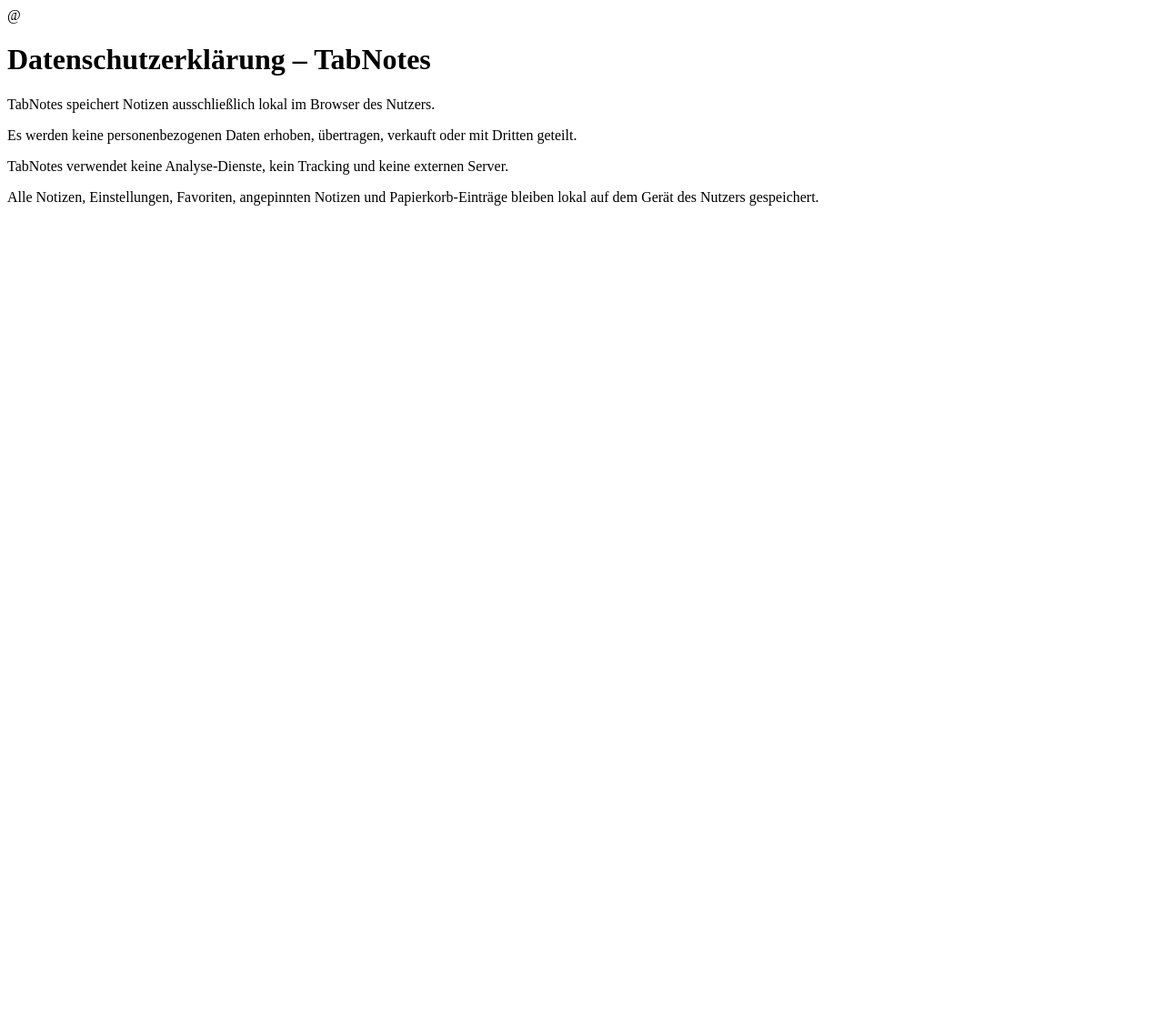
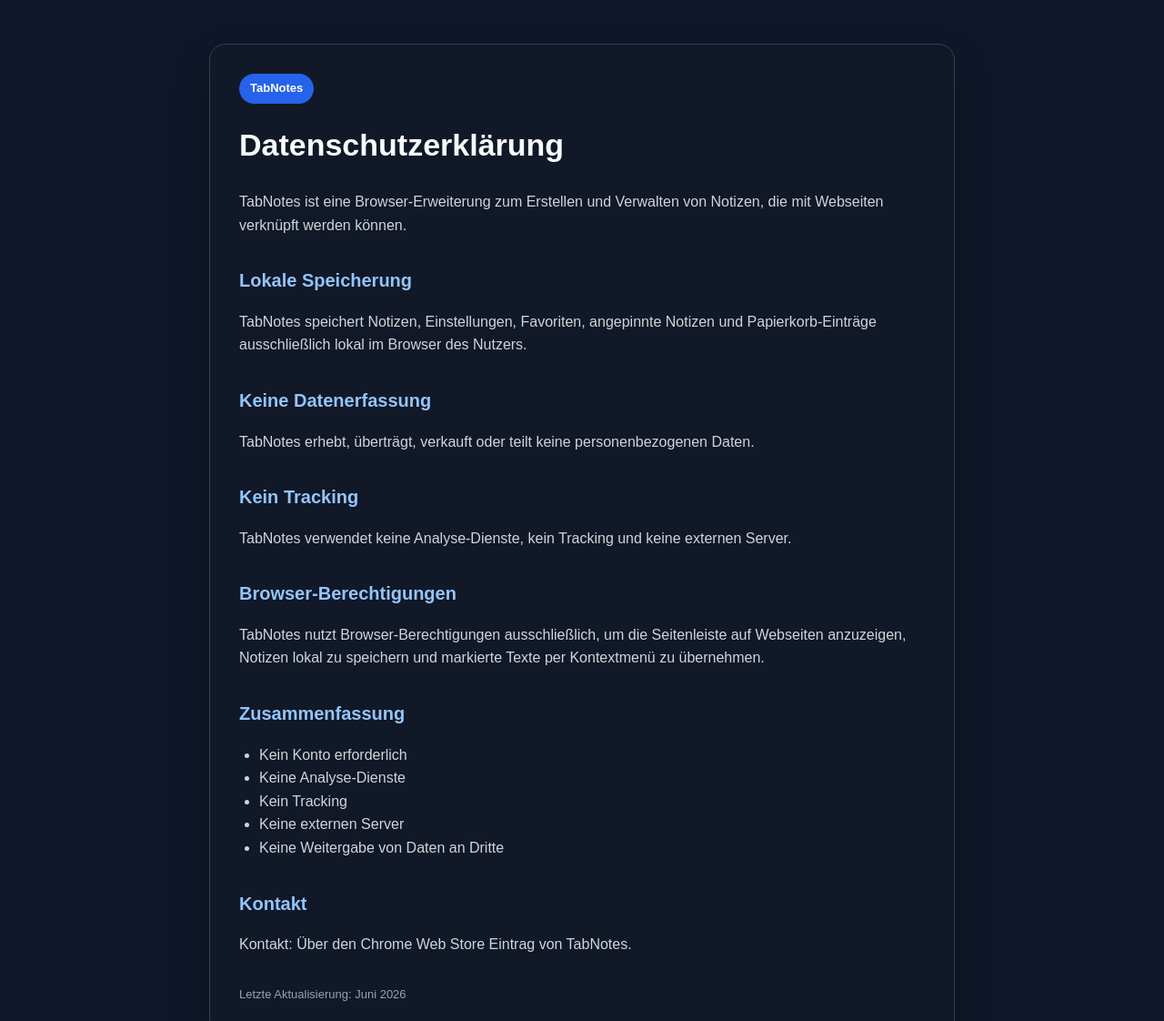
Before and after one commit to ShadowCrestDev/TabNotes, a plain HTML site: page index.html in a window 1280 px wide. Shown: the top 1122 px of the page at 91% size. Before the commit the page ends 800 px from the top, so only its background shows below. Drawn offline with Linux system fonts and the light colour scheme.

Commit message:
Update index.html

```diff
--- a/index.html
+++ b/index.html
@@ -1,18 +1,123 @@
-@<!DOCTYPE html>
+<!DOCTYPE html>
 <html lang="de">
 <head>
-  <meta charset="UTF-8">
+  <meta charset="UTF-8" />
+  <meta name="viewport" content="width=device-width, initial-scale=1.0" />
   <title>Datenschutzerklärung – TabNotes</title>
+
+  <style>
+    body {
+      margin: 0;
+      font-family: Arial, sans-serif;
+      background: #0f172a;
+      color: #f8fafc;
+      line-height: 1.6;
+    }
+
+    main {
+      max-width: 820px;
+      margin: 0 auto;
+      padding: 48px 20px;
+    }
+
+    .card {
+      background: #111827;
+      border: 1px solid #334155;
+      border-radius: 18px;
+      padding: 32px;
+      box-shadow: 0 20px 40px rgba(0,0,0,0.25);
+    }
+
+    h1 {
+      margin-top: 0;
+      font-size: 34px;
+    }
+
+    h2 {
+      margin-top: 32px;
+      font-size: 20px;
+      color: #93c5fd;
+    }
+
+    p, li {
+      color: #d1d5db;
+    }
+
+    ul {
+      padding-left: 22px;
+    }
+
+    .badge {
+      display: inline-block;
+      background: #2563eb;
+      color: white;
+      padding: 6px 12px;
+      border-radius: 999px;
+      font-size: 13px;
+      font-weight: bold;
+      margin-bottom: 18px;
+    }
+
+    .footer {
+      margin-top: 32px;
+      font-size: 13px;
+      color: #94a3b8;
+    }
+  </style>
 </head>
+
 <body>
-  <h1>Datenschutzerklärung – TabNotes</h1>
+  <main>
+    <div class="card">
+      <div class="badge">TabNotes</div>
 
-  <p>TabNotes speichert Notizen ausschließlich lokal im Browser des Nutzers.</p>
+      <h1>Datenschutzerklärung</h1>
 
-  <p>Es werden keine personenbezogenen Daten erhoben, übertragen, verkauft oder mit Dritten geteilt.</p>
+      <p>
+        TabNotes ist eine Browser-Erweiterung zum Erstellen und Verwalten von Notizen,
+        die mit Webseiten verknüpft werden können.
+      </p>
 
-  <p>TabNotes verwendet keine Analyse-Dienste, kein Tracking und keine externen Server.</p>
+      <h2>Lokale Speicherung</h2>
+      <p>
+        TabNotes speichert Notizen, Einstellungen, Favoriten, angepinnte Notizen und
+        Papierkorb-Einträge ausschließlich lokal im Browser des Nutzers.
+      </p>
 
-  <p>Alle Notizen, Einstellungen, Favoriten, angepinnten Notizen und Papierkorb-Einträge bleiben lokal auf dem Gerät des Nutzers gespeichert.</p>
+      <h2>Keine Datenerfassung</h2>
+      <p>
+        TabNotes erhebt, überträgt, verkauft oder teilt keine personenbezogenen Daten.
+      </p>
+
+      <h2>Kein Tracking</h2>
+      <p>
+        TabNotes verwendet keine Analyse-Dienste, kein Tracking und keine externen Server.
+      </p>
+
+      <h2>Browser-Berechtigungen</h2>
+      <p>
+        TabNotes nutzt Browser-Berechtigungen ausschließlich, um die Seitenleiste auf Webseiten
+        anzuzeigen, Notizen lokal zu speichern und markierte Texte per Kontextmenü zu übernehmen.
+      </p>
+
+      <h2>Zusammenfassung</h2>
+      <ul>
+        <li>Kein Konto erforderlich</li>
+        <li>Keine Analyse-Dienste</li>
+        <li>Kein Tracking</li>
+        <li>Keine externen Server</li>
+        <li>Keine Weitergabe von Daten an Dritte</li>
+      </ul>
+
+      <h2>Kontakt</h2>
+      <p>
+        Kontakt: Über den Chrome Web Store Eintrag von TabNotes.
+      </p>
+
+      <div class="footer">
+        Letzte Aktualisierung: Juni 2026
+      </div>
+    </div>
+  </main>
 </body>
 </html>
```
